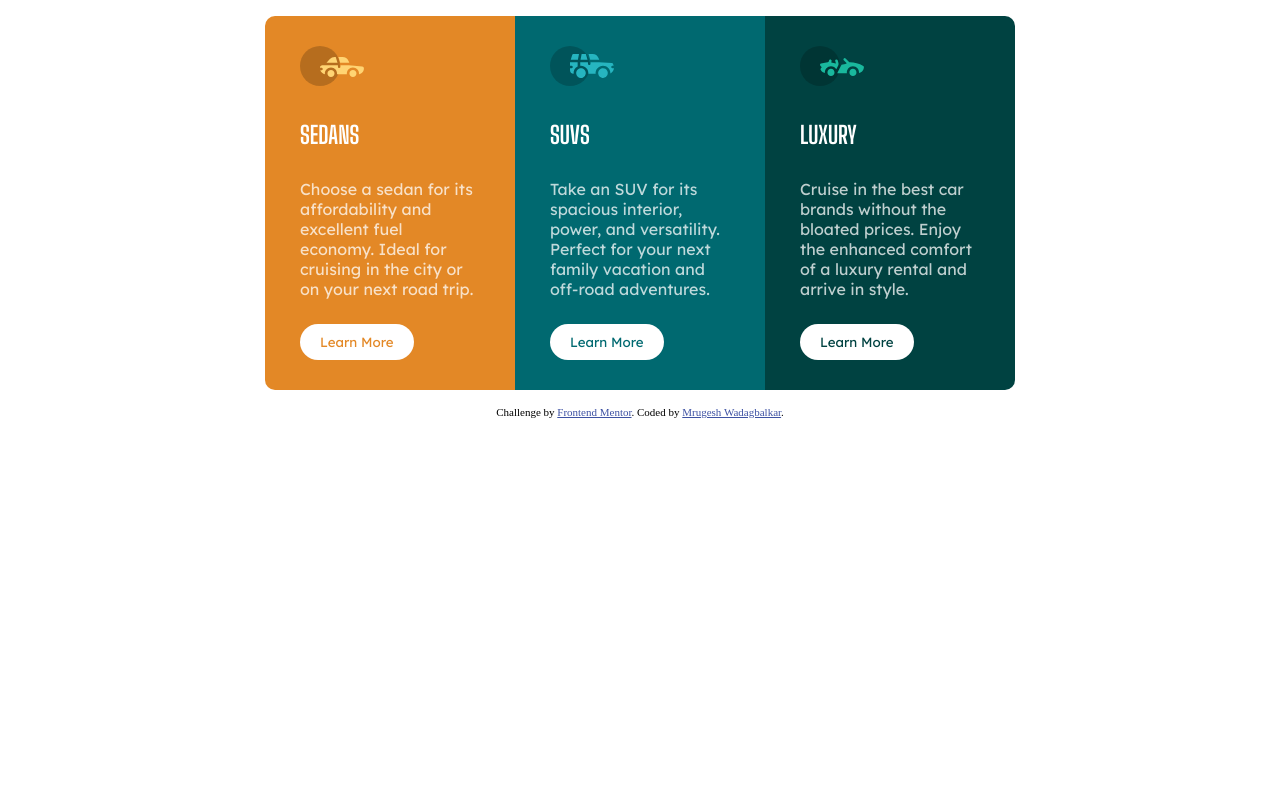
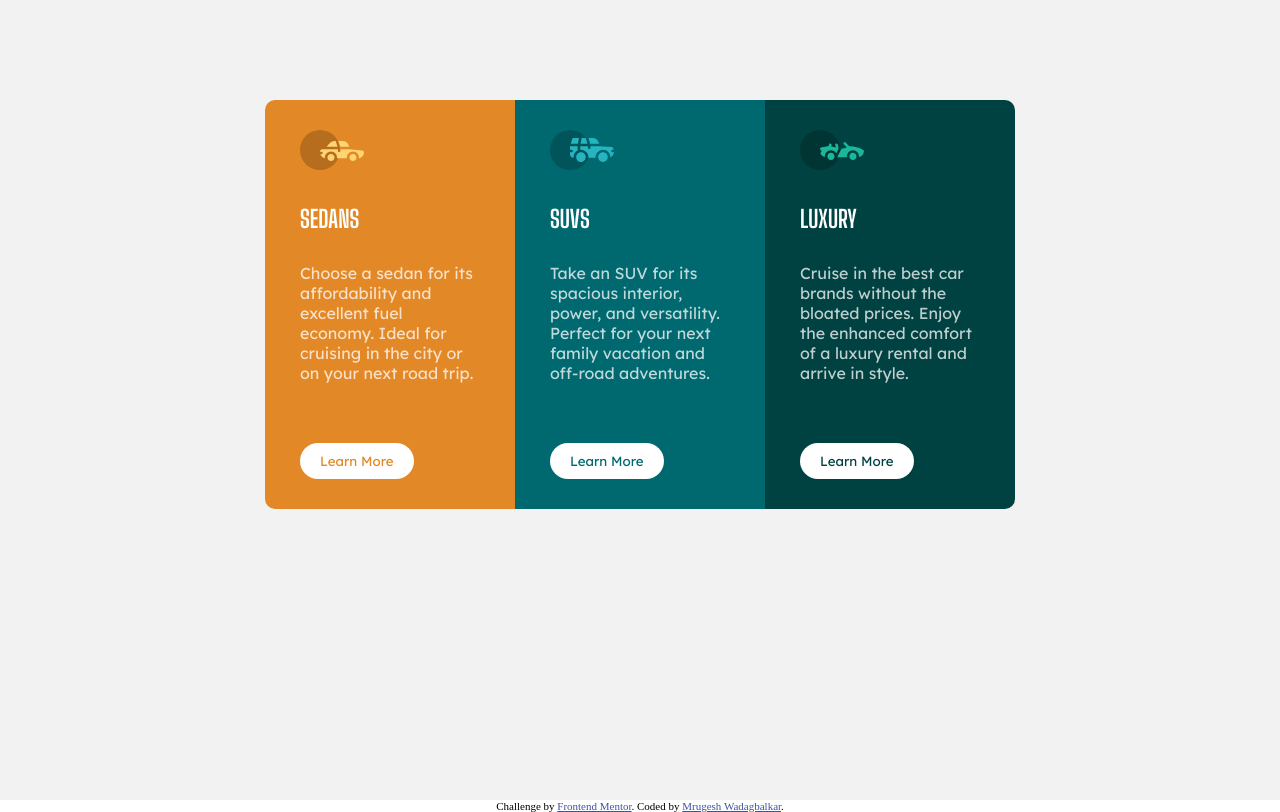
Before and after one commit to devflash/3-column-card-challenge, a plain HTML site: page index.html in a window 1280 px wide. Drawn offline with Linux system fonts and the light colour scheme.

Commit message:
spacing change

```diff
--- a/index.css
+++ b/index.css
@@ -11,6 +11,7 @@
 }
 main{
     padding: 16px 0;
+    background: hsl(0, 0%, 95%);
 }
 .container{
     width: 90vw;
@@ -64,6 +65,10 @@ main{
 }
 
 @media screen and (min-width: 768px){
+    main{
+        padding-top: 100px;
+        height: 100vh;
+    }
     .container{
         display: flex;
         max-width: 1440px;
@@ -71,6 +76,9 @@ main{
     }
     .card{
         flex: 0 1 250px;
+    }
+    .card > p{
+        padding-bottom: 35px;
     }
     .sedan__card{
         border-bottom-left-radius: 10px;
```
